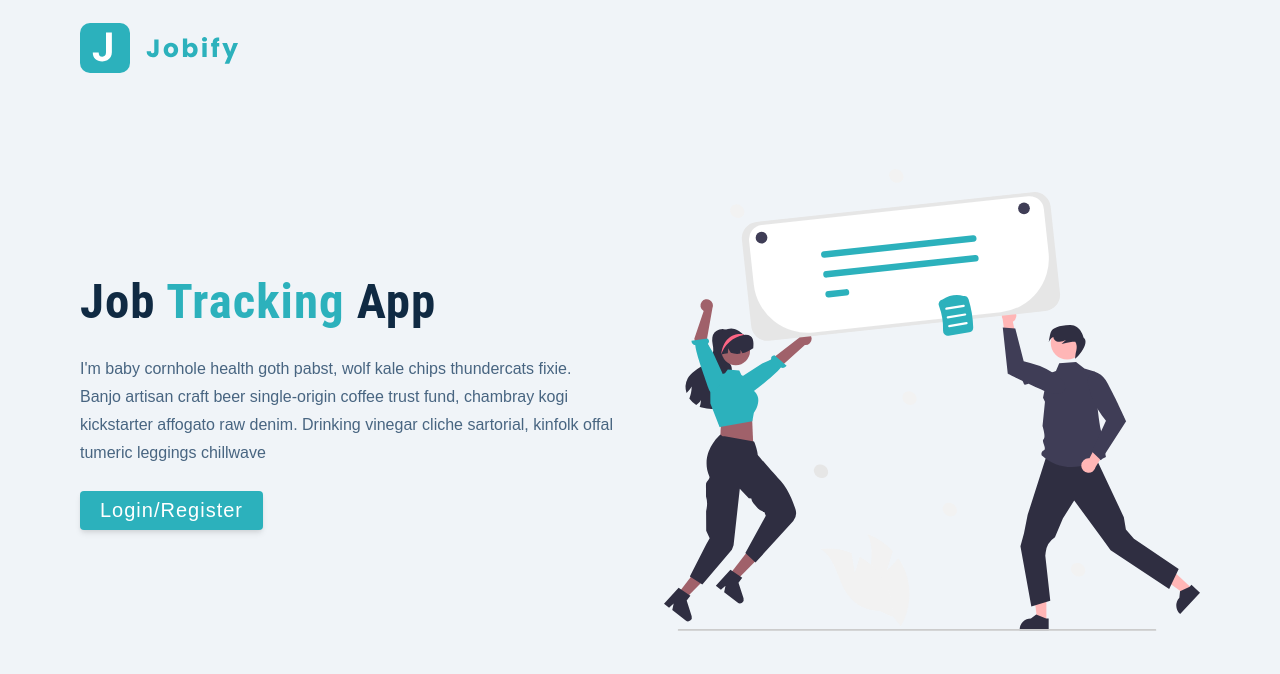
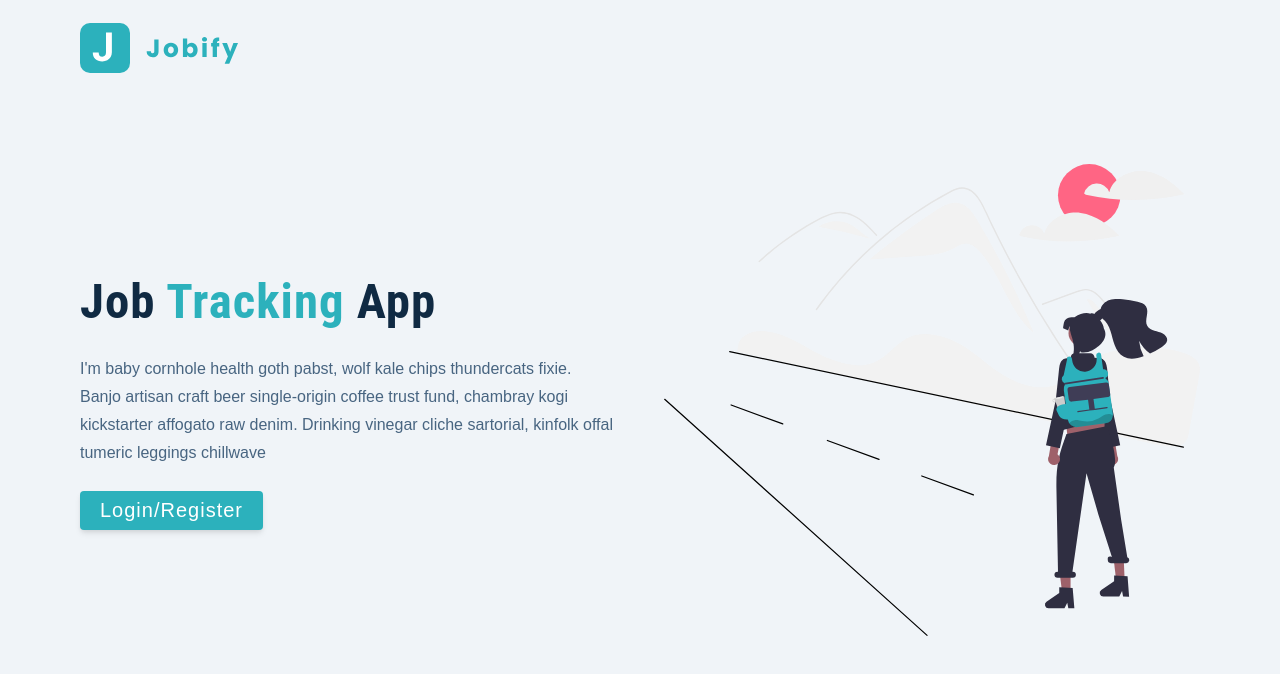
Before and after one commit to Pashovski/jobify, a React (Create React App) app in the folder client/: page /landing in a window 1280 px wide. Shown: the top 674 px of the page. Built offline with nearby package versions, Linux system fonts and the light colour scheme.

Commit message:
react router setup

```diff
--- a/client/package.json
+++ b/client/package.json
@@ -9,6 +9,7 @@
     "normalize.css": "^8.0.1",
     "react": "^18.0.0",
     "react-dom": "^18.0.0",
+    "react-router-dom": "^6.3.0",
     "react-scripts": "5.0.0",
     "styled-components": "^5.3.5",
     "web-vitals": "^2.1.4"
--- a/client/src/App.js
+++ b/client/src/App.js
@@ -1,10 +1,16 @@
 import Landing from './pages/Landing'
+import { BrowserRouter, Routes, Route, Link } from 'react-router-dom'
 
 function App() {
   return (
-    <div>
-      <Landing />
-    </div>
+    <BrowserRouter>
+      <Routes>
+        <Route path='/' element={<div>Dashboard</div>} />
+        <Route path='/register' element={<div>Register</div>} />
+        <Route path='/landing' element={<Landing />} />
+        <Route path='*' element={<h1>Error</h1>} />
+      </Routes>
+    </BrowserRouter>
   )
 }
 
--- a/client/src/pages/Landing.js
+++ b/client/src/pages/Landing.js
@@ -1,4 +1,4 @@
-import main from '../assets/images/main-alternative.svg'
+import main from '../assets/images/main.svg'
 import Wrapper from '../assets/wrappers/Testing'
 import { Logo } from '../components'
 const Landing = () => {
--- /dev/null
+++ b/package.json
@@ -0,0 +1,5 @@
+{
+  "dependencies": {
+    "react-router-dom": "^6.3.0"
+  }
+}
```
Also changed, not shown: 2 other files (tests, documents, lock files or other folders).
